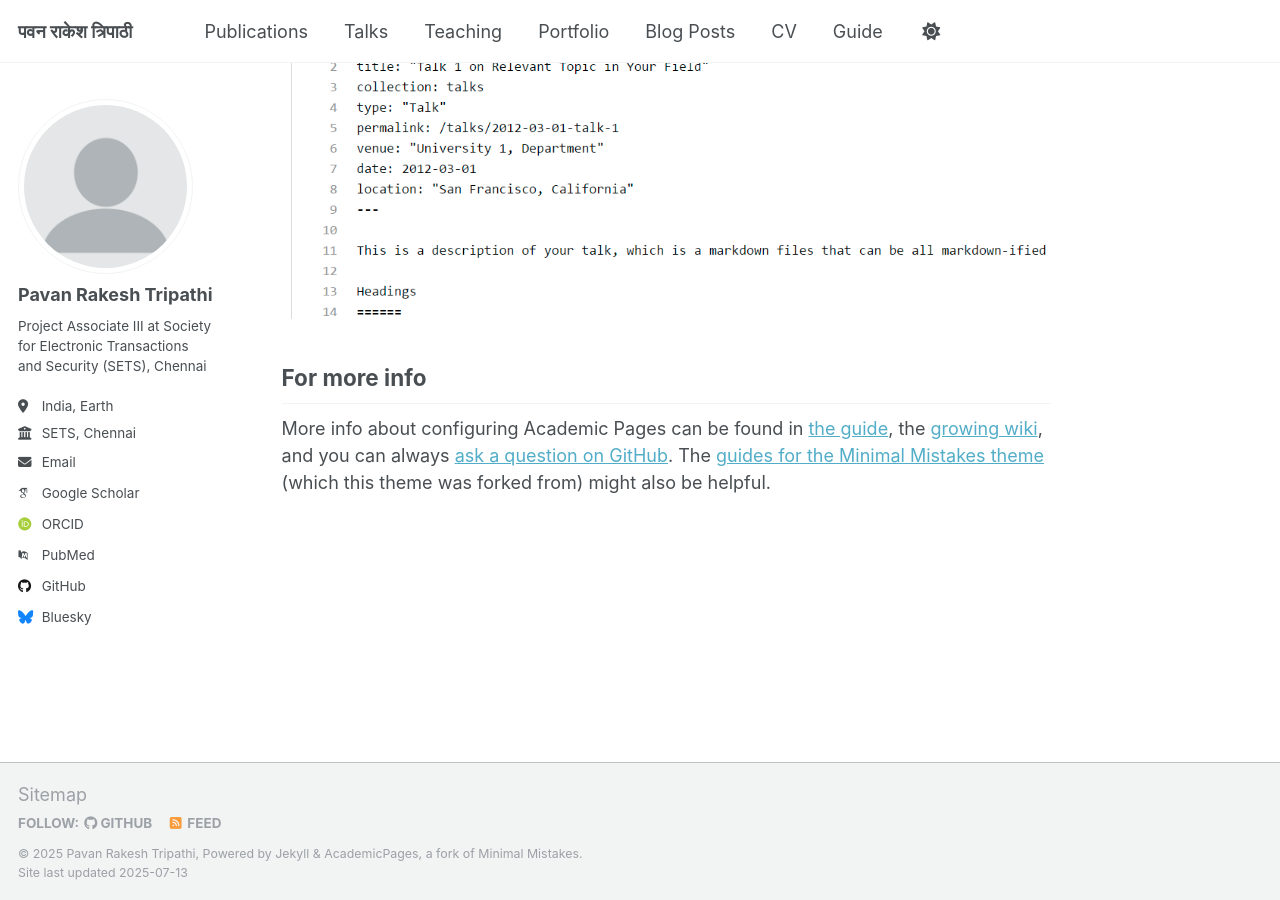
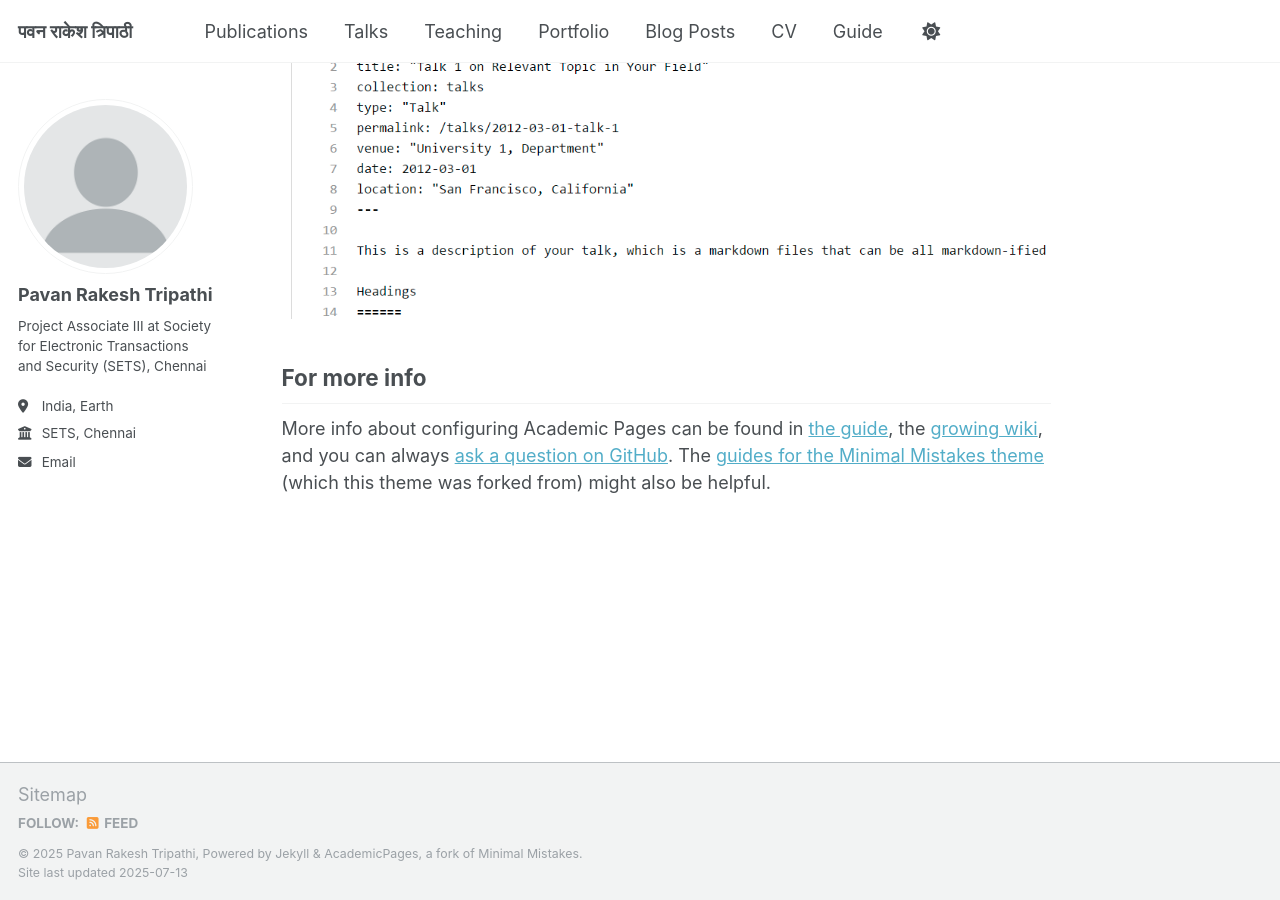
Before and after one commit to tripathipavan/tripathipavan.github.io, a Jekyll site: the page built from _pages/about.md, in a window 1280 px wide and 900 px high, scrolled down 2880 px. Built offline with Jekyll 4.4.1, drawn with Linux system fonts in a browser that asks for light colours; some web fonts are replaced; a script that is not in the unit is left out.

Commit message:
Update _config.yml

```diff
--- a/_config.yml
+++ b/_config.yml
@@ -34,11 +34,11 @@ author:
   # Academic websites
   academia         : # URL
   arxiv            : # URL - Update with the correct link to your profile
-  googlescholar    : "https://scholar.google.com/citations?user=PS_CX0AAAAAJ"
+  googlescholar    : #"https://scholar.google.com/citations?user=PS_CX0AAAAAJ"
   impactstory      : # URL
-  orcid            : "http://orcid.org/yourorcidurl"
+  orcid            : #"http://orcid.org/yourorcidurl"
   semantic         : # URL
-  pubmed           : "https://www.ncbi.nlm.nih.gov/pubmed/?term=john+snow"
+  pubmed           : #"https://www.ncbi.nlm.nih.gov/pubmed/?term=john+snow"
   researchgate     : # URL
   scopus           : # URL
 
@@ -46,13 +46,13 @@ author:
   bitbucket        : # Username - Update with your username on the site
   codepen          : # Username
   dribbble         : # Username
-  github           : "academicpages"
+  github           : #"academicpages"
   kaggle           : # Username
   stackoverflow    : # User number or user number and name (i.e., use "1" or "1/jeff-atwood")
 
   # Social media
   artstation       : # Username
-  bluesky          : "bsky.app" # Replace this with you Bluesky username
+  bluesky          : #"bsky.app" # Replace this with you Bluesky username
   facebook         : # Username
   flickr           : # Username
   foursquare       : # Username
```
